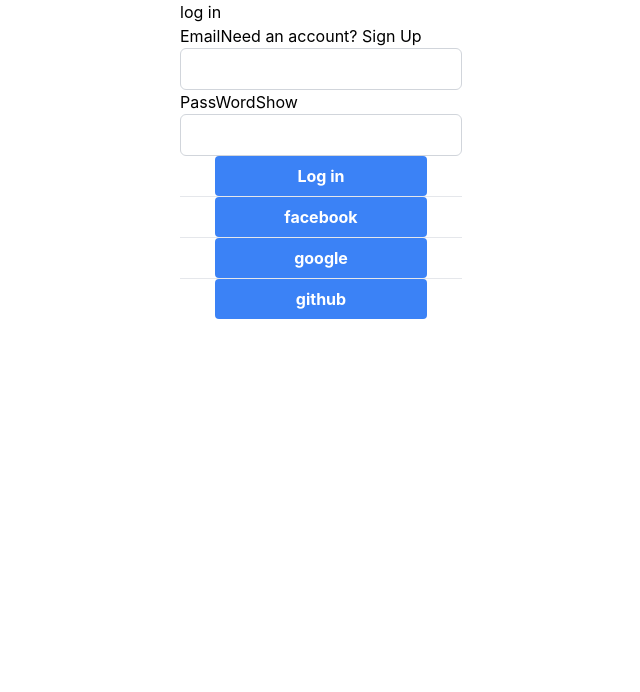
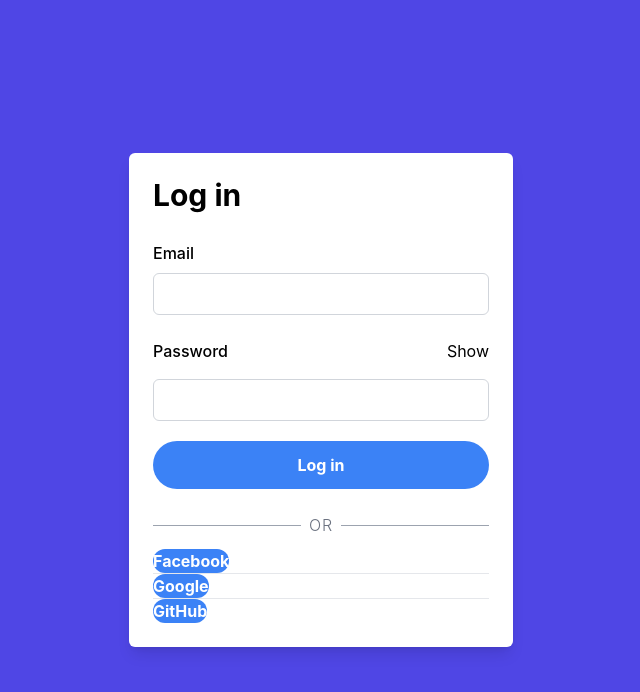
Before and after one commit to dantebleu/culture, a React (Create React App) app in the folder myapp/: page / in a window 1280 px wide. Shown: the top 692 px of the page, without its empty margins (319-959 px from the left). Built offline with nearby package versions, Linux system fonts and the light colour scheme.

Commit message:
changes to button and layout

```diff
--- a/myapp/src/App.js
+++ b/myapp/src/App.js
@@ -1,62 +1,71 @@
 export default function App() {
   return (
-    <div className="flex justify-center">
-      <div className="w-480">
-        <h1>log in</h1>
-        <form action="">
+    <div className="flex justify-center items-center h-screen bg-indigo-600">
+      <div className="w-96 p-6 bg-white rounded-md shadow-lg">
+        <h1 className="text-3xl font-bold">Log in</h1>
+        <div className="">
+          <form action="" className="">
             {/* email label section */}
-          <div>
-            <label For="email">Email</label>
-            <span>
-              Need an account? <span>Sign Up</span>{" "}
-            </span>
-            <div>
+            <div
+              className="mt-7
+            "
+            >
+              <label For="email" className="font-medium text-base mb-2">
+                Email
+              </label>
               <input
-                className="border border-gray-300 rounded-md px-4 py-2"
+                className="w-full border border-gray-300 rounded-md p-2 mt-2"
                 type="text"
                 name=""
                 id="email"
               />
             </div>
-          </div>
             {/* password section */}
-          <div>
-            <div>
-              <label htmlFor="">PassWord</label>
+            <div className="mt-6">
+              <div className="justify-between flex">
+                <label For="password" className="font-medium text-base mb-2 ">
+                  Password
+                </label>
                 <span>Show</span>
               </div>
               <div>
                 <input
-                className="border border-gray-300 rounded-md px-4 py-2"
-                type="text"
+                  className="w-full border border-gray-300 rounded-md p-2 mt-2"
+                  type="password"
+                  id="password"
                 />
               </div>
             </div>
           </form>
+        </div>
+
         {/* button sections */}
-
-        <div>
-          <div className="flex justify-center">
-            <button className="bg-blue-500 hover:bg-blue-700 text-white font-bold py-2 px-4 rounded w-3/4">
+        <div className="mt-5">
+          <div className="">
+            <button className="w-full rounded-full bg-blue-500 hover:bg-blue-700 text-white font-bold p-3">
               Log in
             </button>
           </div>
-          <hr />
-          <div className="flex justify-center">
-            <button className="bg-blue-500 hover:bg-blue-700 text-white font-bold py-2 px-4 rounded w-3/4">
-              facebook
+          <div className="pt-6 flex justify-between items-center">
+            <hr className="border-gray-400 w-full" />
+            <p className="px-2 font-light tracking-wider text-gray-500">OR</p>
+            <hr className="border-gray-400 w-full" />
+          </div>
+          <div className="mt-3">
+            <button className="rounded-full bg-blue-500 hover:bg-blue-700 text-white font-bold">
+              Facebook
             </button>
           </div>
           <hr />
-          <div className="flex justify-center">
-            <button className="bg-blue-500 hover:bg-blue-700 text-white font-bold py-2 px-4 rounded w-3/4">
-              google
+          <div className="">
+            <button className="rounded-full bg-blue-500 hover:bg-blue-700 text-white font-bold">
+              Google
             </button>
           </div>
           <hr />
-          <div className="flex justify-center">
-            <button className="bg-blue-500 hover:bg-blue-700 text-white font-bold py-2 px-4 rounded w-3/4">
-              github
+          <div className="">
+            <button className="rounded-full bg-blue-500 hover:bg-blue-700 text-white font-bold">
+              GitHub
             </button>
           </div>
         </div>
```
Lines whose indentation alone changed are shown as unchanged.
